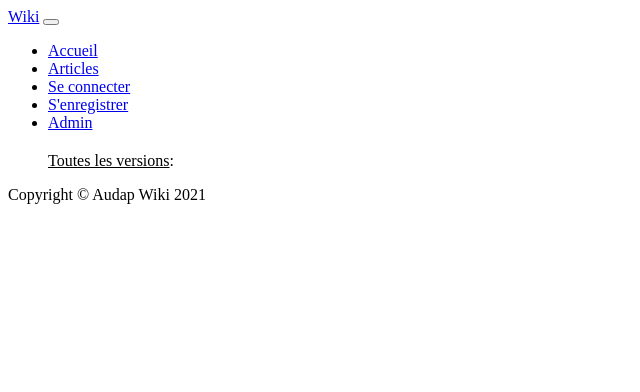
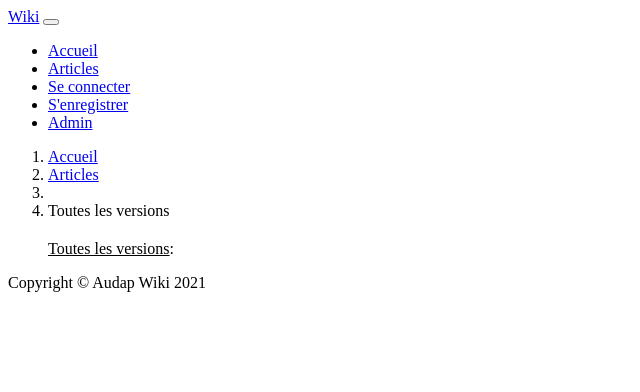
Before and after one commit to WildCodeSchool/BTZ_PHP_2021_03_Wiki, a Symfony app: template templates/article/versions.html.twig in a window 1280 px wide. Shown: the top 392 px of the page, without its empty margins (0-640 px from the left). Run offline with Twig, Linux system fonts and the light colour scheme; the template is opened without the code that fills it, so the values that code supplies are empty; some libraries are stand-ins or nearby versions.

Commit message:
Added button to see all versions of an article + List of all versions in the versions page of an article + added the breadcrumbs to the versions page

```diff
--- a/templates/article/show.html.twig
+++ b/templates/article/show.html.twig
@@ -56,13 +56,13 @@
 									{{lastVersion.modificationDate|date('d-m-Y - H:i')}}
 								</a>
 								{% if article.currentVersion == lastVersion.id %}
-									<span class="small">(Version actuelle).</span>
+									<span class="small">(Version actuelle publiée).</span>
 								{% endif %}
 							</li>
 
 						{% endfor %}
 					</ul>
-					{# <a href="{{ path('article_versions', {'id': article.id}) }}" class="btn btn-primary">Toutes les versions</a> #}
+					<a href="{{ path('article_versions', {'id': article.id}) }}" class="btn btn-primary">Toutes les versions</a>
 				</div>
 				<div>{{version.content}}</div>
 
--- a/templates/article/versions.html.twig
+++ b/templates/article/versions.html.twig
@@ -5,6 +5,18 @@
 {% endblock %}
 
 {% block body %}
+	<!-- Page Heading/Breadcrumbs-->
+	<ol class="breadcrumb mb-4">
+		<li class="breadcrumb-item">
+			<a href="{{ path('home') }}">Accueil</a>
+		</li>
+		<li class="breadcrumb-item">
+			<a href="{{ path('article_index') }}">Articles</a>
+		</li>
+		<li class="breadcrumb-item active">{{article.title}}</li>
+	</li>
+	<li class="breadcrumb-item active">Toutes les versions</li>
+</ol>
 <h1>{{article.title}}</h1>
 <div>
 	<ul class="list-unstyled">
@@ -13,10 +25,12 @@
 
 			<li>
 				<span class="small">Date de modification:</span>
-					<a href="{{ path('version_show', {'id': version.id}) }}">{{version.modificationDate|date('d-m-Y H:i')}}
+				<a href="{{ path('article_show', {'id': article.id, 'version_id': version.id}) }}">{{version.modificationDate|date('d-m-Y H:i')}}
 				</a>
+				{% if article.currentVersion == version.id %}
+					<span class="small">(Version actuelle publiée).</span>
+				{% endif %}
 			</li>
 		{% endfor %}
 	</ul>
-	</div>
-{% endblock %}
+</div>{% endblock %}
```
Lines whose indentation alone changed are shown as unchanged.
